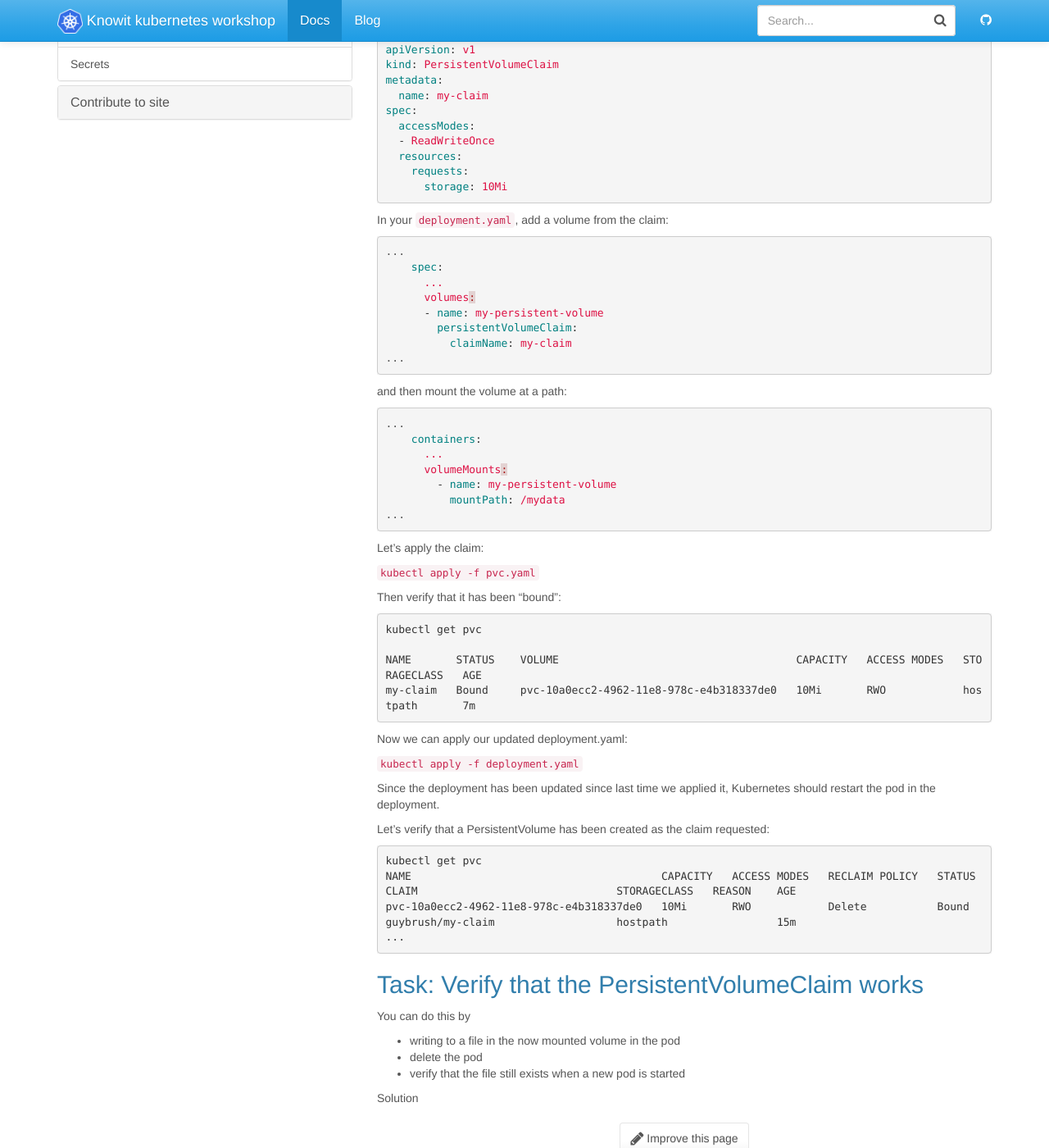
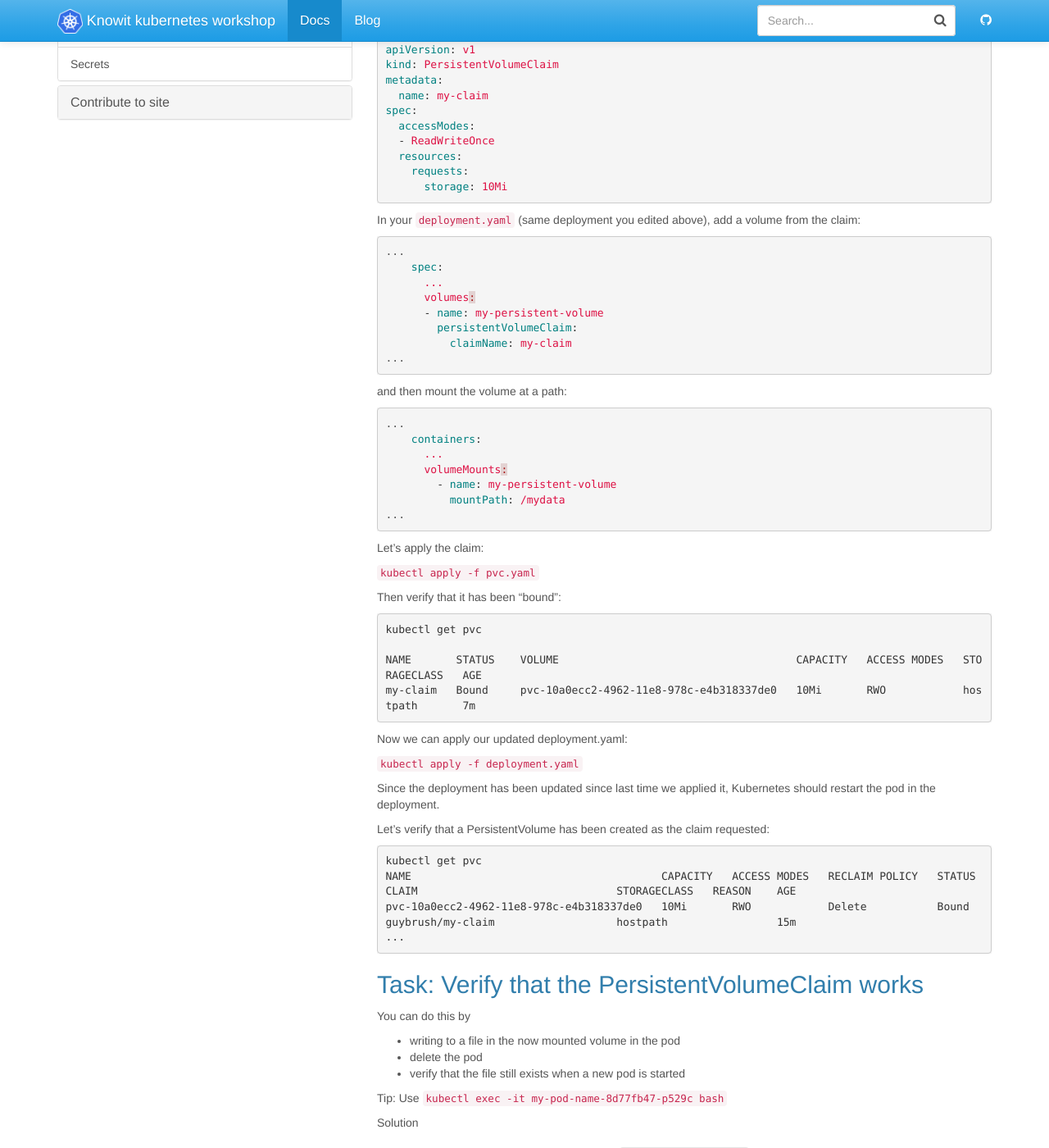
Before and after one commit to knowit/kubernetes-workshop, a Jekyll site: the page built from docs/_docs/workshop/persistentvolumeclaim.md, in a window 1280 px wide and 1400 px high, scrolled down 632 px. Shown: the whole window at 82% size. Built offline with Jekyll 4.4.1, drawn with Linux system fonts in a browser that asks for light colours.

Commit message:
Update persistentvolumeclaim.md

````diff
--- a/docs/_docs/workshop/persistentvolumeclaim.md
+++ b/docs/_docs/workshop/persistentvolumeclaim.md
@@ -48,7 +48,7 @@ spec:
       storage: 10Mi
 ```
 
-In your `deployment.yaml`, add a volume from the claim:
+In your `deployment.yaml` (same deployment you edited above), add a volume from the claim:
 
 ```yaml
 ...
@@ -111,6 +111,8 @@ You can do this by
 * delete the pod
 * verify that the file still exists when a new pod is started
 
+Tip: Use `kubectl exec -it my-pod-name-8d77fb47-p529c bash`
+
 <details>
   <summary>Solution</summary>
   <div markdown="1">
````
